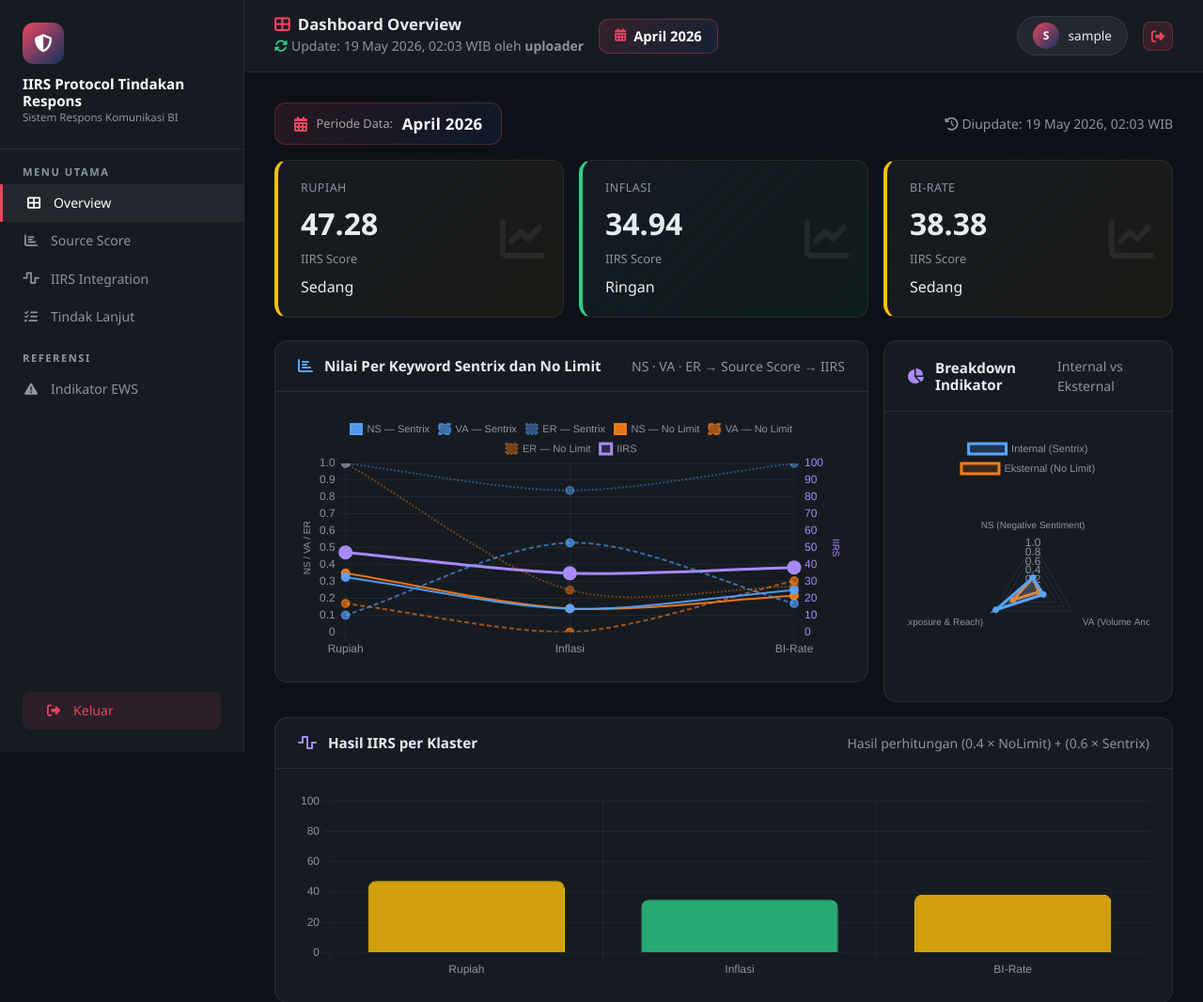
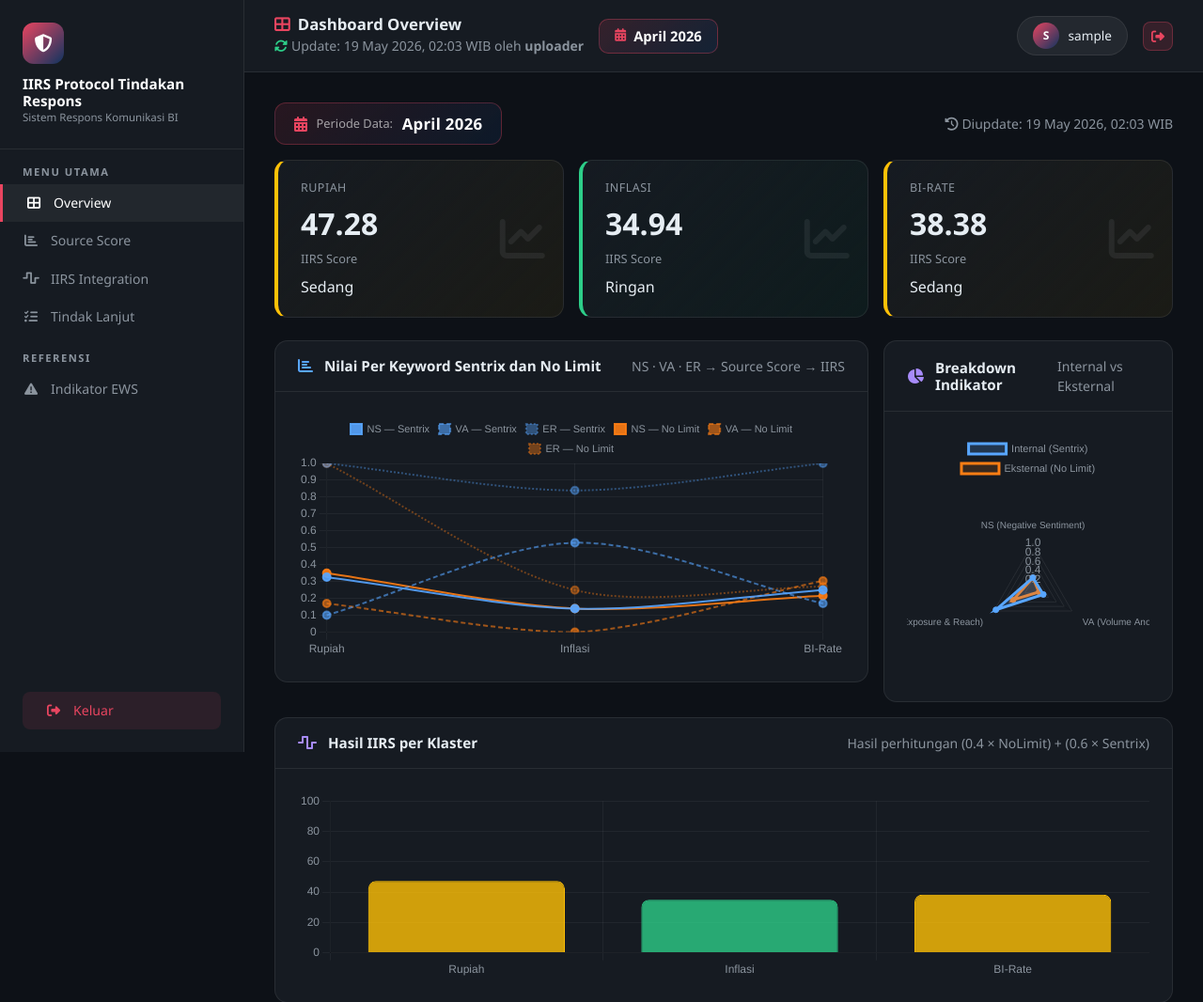
Before and after one commit to pendekarclkp/test_apps, a Flask app: page /dashboard in a window 1280 px wide. Shown: the top 1066 px of the page at 94% size. Run offline with Flask 3, Linux system fonts and the light colour scheme; the visitor is signed in with stand-in values (Sample User, id 1).

Commit message:
Remove IIRS line from keyword value chart
https://claude.ai/code/session_012KajSB15QHs2faZ4YuFhrV

```diff
--- a/iirs_app/templates/dashboard.html
+++ b/iirs_app/templates/dashboard.html
@@ -1016,7 +1016,7 @@
     }
   };
 
-  // Line chart (overview) — NS/VA/ER per vendor + IIRS
+  // Line chart (overview) — NS/VA/ER per vendor
   new Chart(document.getElementById('barChart'), {
     type: 'line',
     data: {
@@ -1030,8 +1030,6 @@
         { label: 'NS — No Limit', data: nlNS, borderColor: 'rgba(253,126,20,0.9)', backgroundColor: 'rgba(253,126,20,0.9)', pointRadius: 4, borderWidth: 2, tension: 0.3 },
         { label: 'VA — No Limit', data: nlVA, borderColor: 'rgba(253,126,20,0.6)', backgroundColor: 'rgba(253,126,20,0.6)', pointRadius: 4, borderWidth: 2, borderDash: [5,3], tension: 0.3 },
         { label: 'ER — No Limit', data: nlER, borderColor: 'rgba(253,126,20,0.4)', backgroundColor: 'rgba(253,126,20,0.4)', pointRadius: 4, borderWidth: 2, borderDash: [2,2], tension: 0.3 },
-        // IIRS (ungu, hasil akhir) — sumbu kanan
-        { label: 'IIRS', data: iirsData, yAxisID: 'y1', borderColor: '#a78bfa', backgroundColor: 'rgba(167,139,250,0.15)', pointBackgroundColor: '#a78bfa', pointRadius: 6, borderWidth: 3, tension: 0.3 },
       ]
     },
     options: {
@@ -1039,8 +1037,7 @@
       plugins: { legend: { labels: { color: '#8b949e', font: { size: 11 }, boxWidth: 12 } } },
       scales: {
         x: { grid: { color: 'rgba(255,255,255,0.05)' }, ticks: { color: '#8b949e' } },
-        y:  { position: 'left',  grid: { color: 'rgba(255,255,255,0.05)' }, ticks: { color: '#8b949e' }, min: 0, max: 1, title: { display: true, text: 'NS / VA / ER', color: '#8b949e', font: { size: 10 } } },
-        y1: { position: 'right', grid: { drawOnChartArea: false }, ticks: { color: '#a78bfa' }, min: 0, max: 100, title: { display: true, text: 'IIRS', color: '#a78bfa', font: { size: 10 } } }
+        y: { grid: { color: 'rgba(255,255,255,0.05)' }, ticks: { color: '#8b949e' }, min: 0, max: 1 }
       }
     }
   });
```
